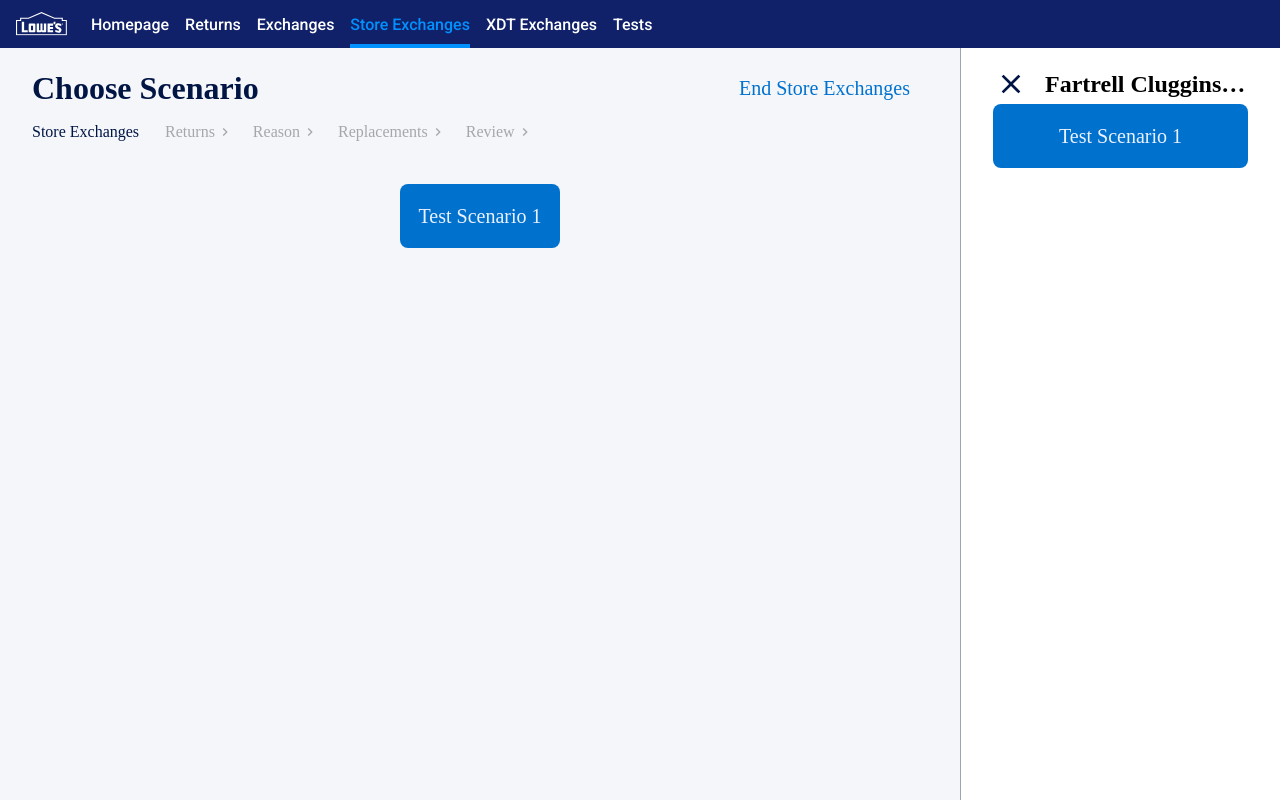
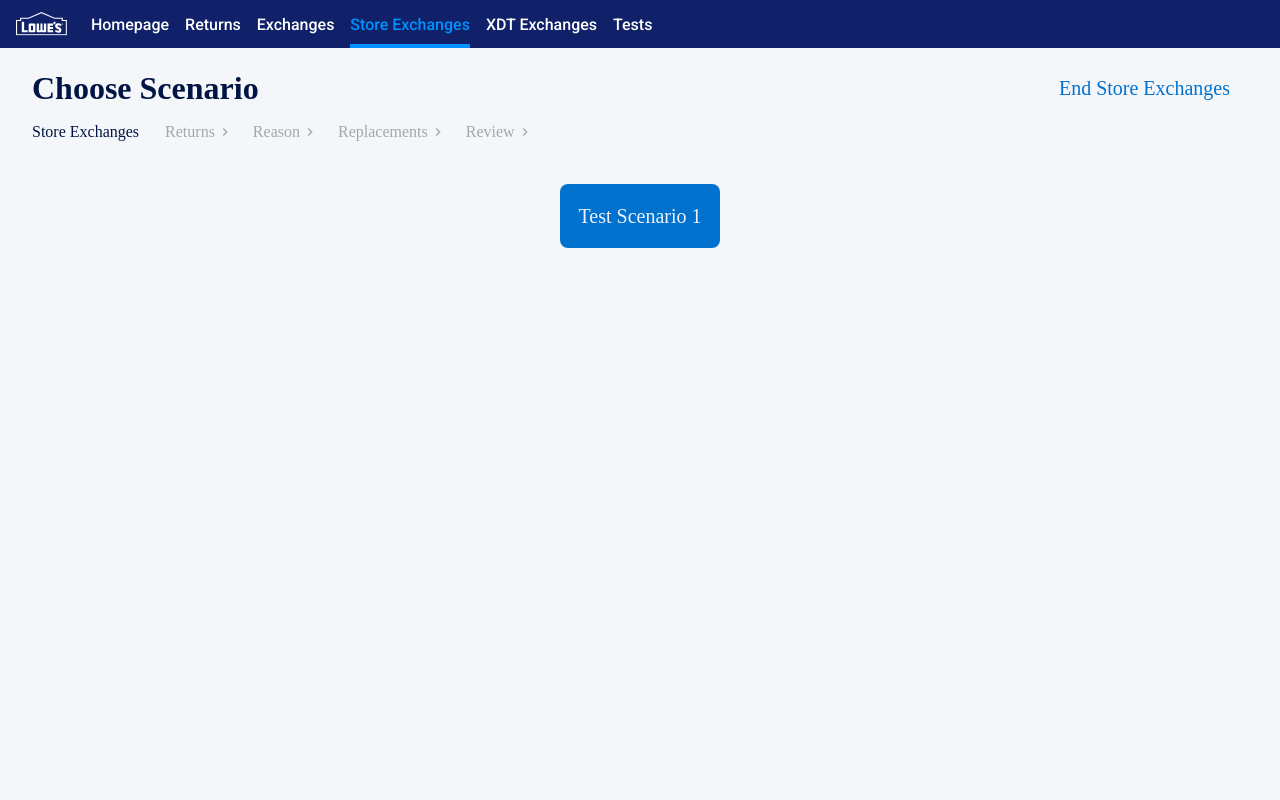
Before and after one commit to ThomasMitchellZero/mrv3, a React (Vite) app: page /mrv/store-exchanges in a window 1280 px wide. Built offline with nearby package versions, Linux system fonts and the light colour scheme.

Commit message:
Got the BaseSidesheet_MRV component working well enough.

```diff
--- a/src/Sections/StoreExchanges/_pages/100_StartSTRX/StartSTRX.jsx
+++ b/src/Sections/StoreExchanges/_pages/100_StartSTRX/StartSTRX.jsx
@@ -30,12 +30,6 @@ function StartSTRX() {
           </button>
         </div>
       </section>
-      <BaseSidesheet_MRV
-        title="Fartrell Cluggins, Mississippi State"
-        btnIcon={`close`}
-      >
-        <button className={`mrvBtn primary`}>Test Scenario 1</button>
-      </BaseSidesheet_MRV>
     </section>
   );
 }
--- a/src/mrv/mrv-components/DisplayOutputs/BaseSidesheet_MRV.jsx
+++ b/src/mrv/mrv-components/DisplayOutputs/BaseSidesheet_MRV.jsx
@@ -1,12 +1,19 @@
 import { pad } from "lodash";
 import { MdOutlineClose, MdArrowBack } from "react-icons/md";
+
+import { useResetLocStFields } from "../../MRVhooks/MRVhooks";
 
 function BaseSidesheet_MRV({
   collapsed = false,
   title = "NO TITLE",
   btnIcon = null,
   REF_icon____close__back = "",
-  bgClickf = () => {},
+  fBgClick = () => {
+    console.log("No BG Click Fn");
+  },
+  fNavBtnClick = () => {
+    console.log("No Nav Btn Click Fn");
+  },
   children,
   ...rest
 }) {
@@ -19,15 +26,19 @@ function BaseSidesheet_MRV({
     back: <MdArrowBack {...iconProps} />,
   };
 
-  console.log("btnIcon: ", btnIcon);
+  const icon = oIcons[btnIcon] || null;
 
-  const icon = oIcons[btnIcon] || null;
+  const handleBGClick = () => {
+    fBgClick();
+  };
+
+  const handleNavBtnClick = () => {
+    fNavBtnClick();
+  };
 
   const actionBtn = icon ? (
     <button
-      onClick={() => {
-        navBtnClick();
-      }}
+      onClick={handleNavBtnClick}
       className={`mrvBtn miniBtn ghost padding__0`}
     >
       {icon}
@@ -36,12 +47,15 @@ function BaseSidesheet_MRV({
 
   const sCollapse = collapsed ? "collapsed" : "";
   return (
-    <section className={`mrvSidesheet ${sCollapse}`} {...rest}>
+    <section
+      onClick={handleBGClick}
+      className={`mrvSidesheet gap2rem ${sCollapse}`}
+    >
       <div className={`hBox minWidth__0 minFlex alignCenter `}>
         {actionBtn}
         <div className={` heading__small truncate`}>{title}</div>
       </div>
-      {children}
+      <div className={`vBox`}> {children}</div>
     </section>
   );
 }
```
Also changed, not shown: src/notes.txt.
